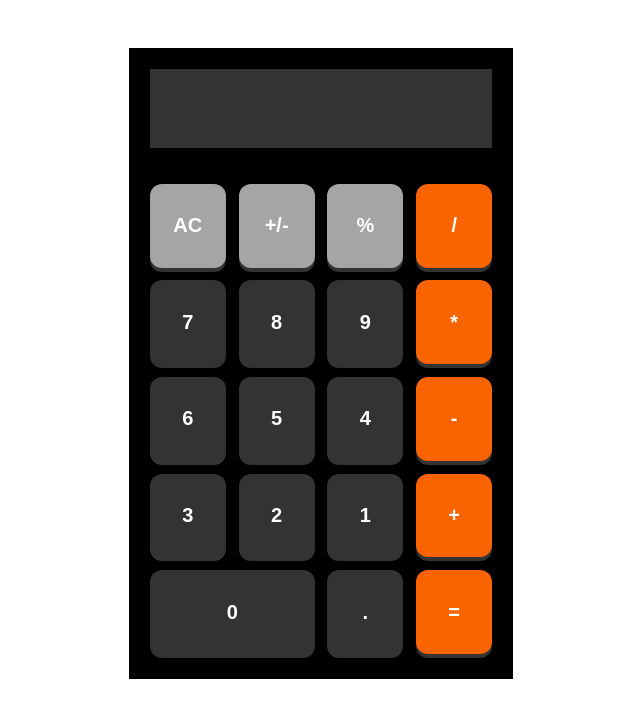
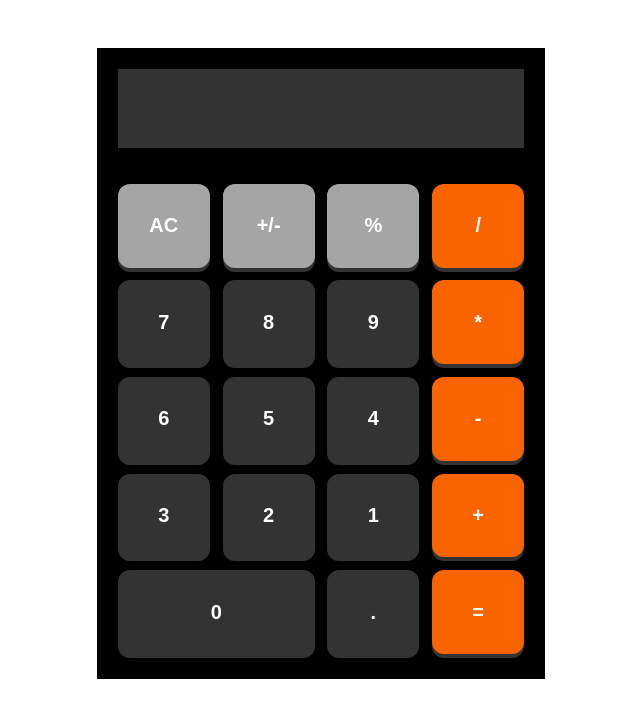
Before and after one commit to Strangeal/math_magician, a React (Create React App) app: page / in a window 1280 px wide. Shown: the top 718 px of the page, without its empty margins (319-959 px from the left). Built offline with nearby package versions, Linux system fonts and the light colour scheme.

Commit message:
solve map key

```diff
--- a/src/components/Calculator.css
+++ b/src/components/Calculator.css
@@ -7,7 +7,7 @@
 }
 
 .calculator {
-  width: 30vw;
+  width: 35vw;
   margin: auto;
   outline: none;
   background-color: #000;
--- a/src/components/Calculator.js
+++ b/src/components/Calculator.js
@@ -22,7 +22,7 @@ export class Calculator extends Component {
           </div>
 
           <div className="calculator__keys">
-            {this.buttonKeys.map((each) => <button key={each.id} type="button"><span className="front">{each}</span></button>)}
+            {this.buttonKeys.map((each) => <button key={each} type="button"><span className="front">{each}</span></button>)}
           </div>
         </div>
       </div>
```
